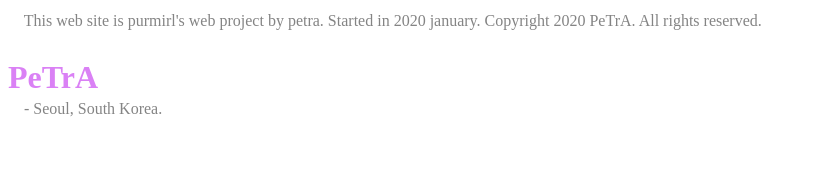
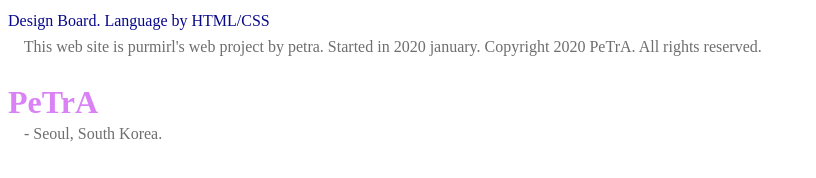
Before and after one commit to purmirl/backup, a plain HTML site: page index.html in a window 1280 px wide. Shown: the whole page, without its empty margins (0-816 px from the left). Drawn offline with Linux system fonts and the light colour scheme.

Commit message:
no comments

```diff
--- a/index.html
+++ b/index.html
@@ -9,7 +9,6 @@
 	<head>
 		<style type = "text/css">
 			h1{color : #DA81F5;}
-			p{color : #848484;}
 
 			body{line-height: 0.6em}
 		</style>
@@ -21,14 +20,24 @@
 
 	<body>
 		<p>
+			<font color=#08088A>
+			Design Board. Language by HTML/CSS
+			</font>
+		</p>
+		<p>
+			<font color=#6E6E6E>
 			&nbsp &nbsp This web site is purmirl's web project by petra. Started in 2020 january. Copyright 2020 PeTrA. All rights reserved.
+			</font>
 		</p>
 		<pre> </pre>
 
 		<h1> PeTrA </h1>
 			<p>
+				<font color=#6E6E6E>
 				&nbsp &nbsp - Seoul, South Korea.
+				</font>
 			</p>
+
 
 			<!--
 			&nbsp &nbsp &nbsp &nbsp &nbsp &nbsp &nbsp &nbsp &nbsp &nbsp &nbsp &nbsp &nbsp &nbsp &nbsp &nbsp &nbsp &nbsp &nbsp &nbsp &nbsp Copyright 2020 PeTrA. All rights reserved.
```
